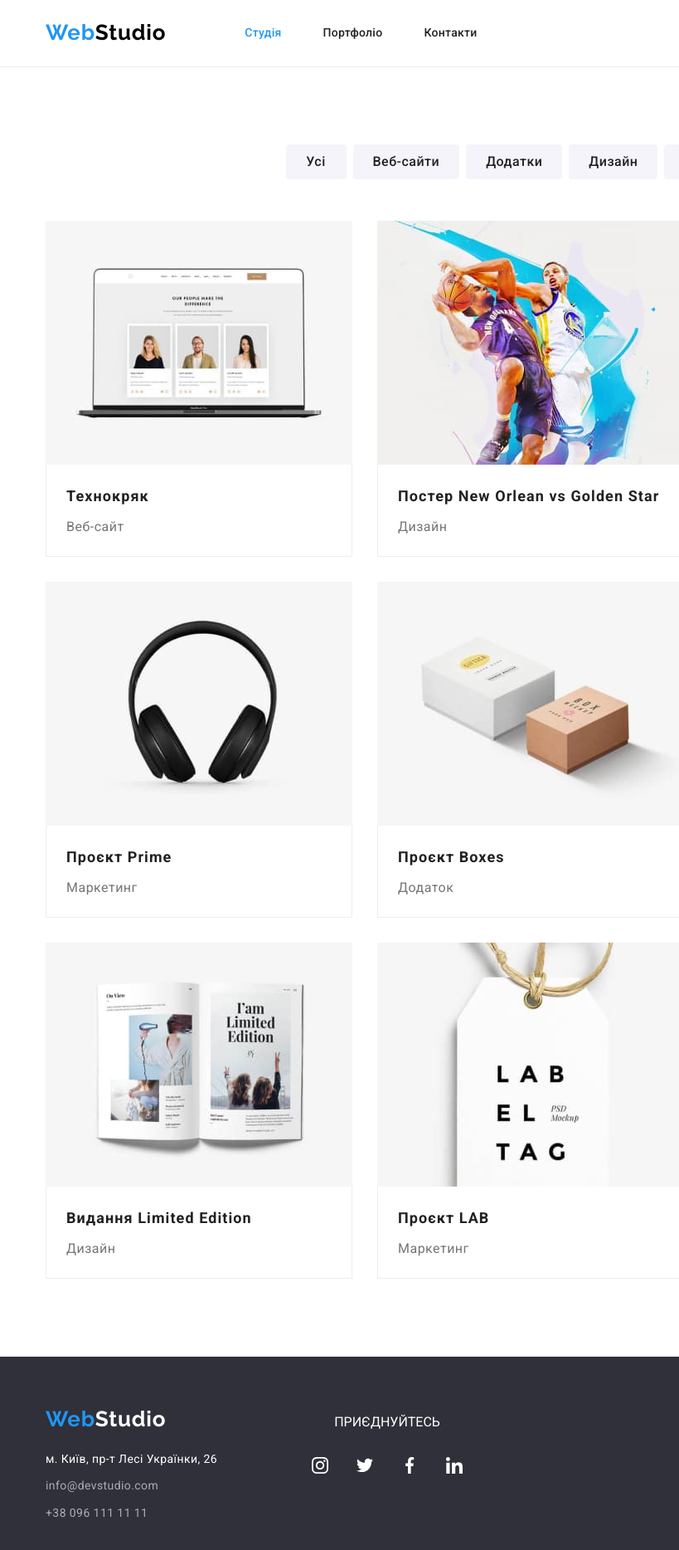
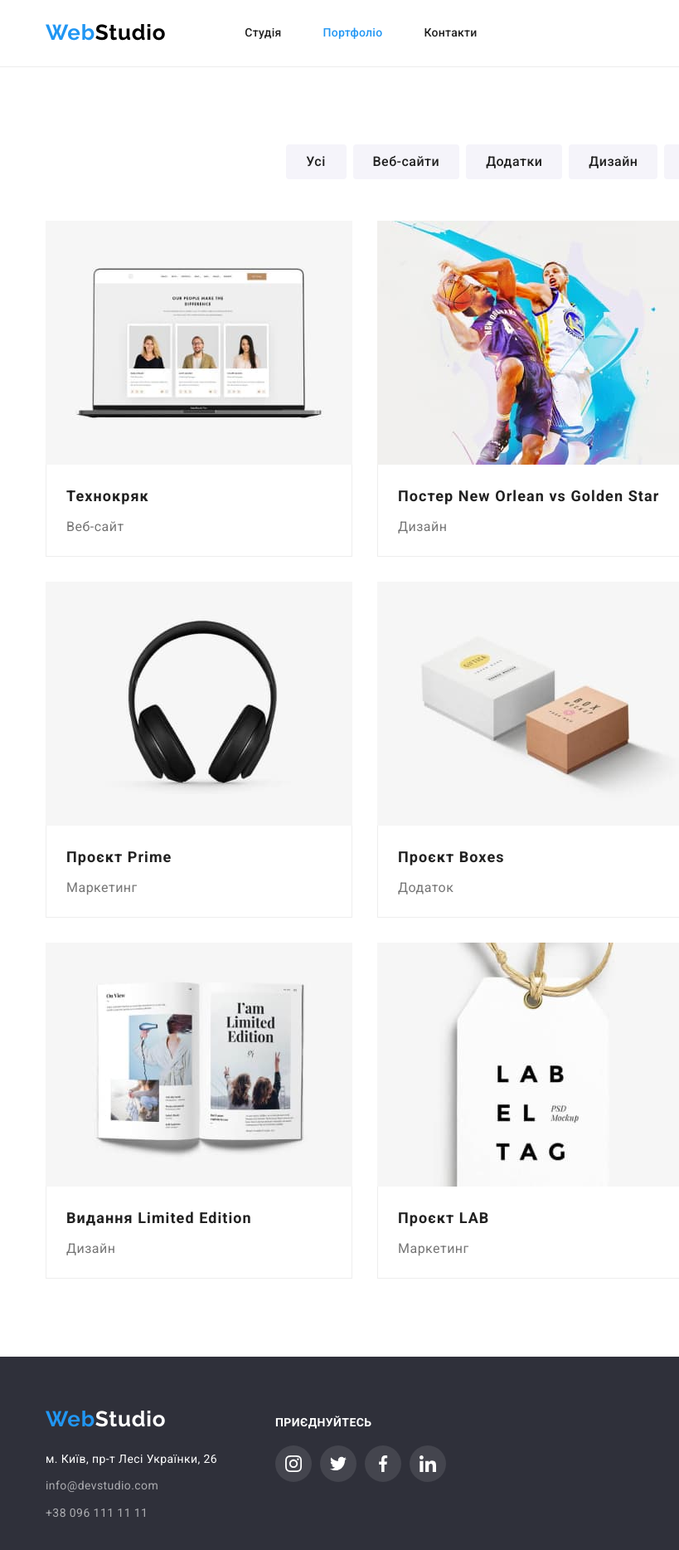
Before and after one commit to Gogolbog/goit-markup-hw-04, a plain HTML site: page portfolio.html in a window 1280 px wide. Shown: the full height of the page at 83% size, 0-819 px from the left. Drawn offline with nearby package versions, Linux system fonts and the light colour scheme.

Commit message:
after mentor

```diff
--- a/css/styles.css
+++ b/css/styles.css
@@ -11,6 +11,7 @@
     --secondary-back-color :#F5F4FA;
     --first-icon-color : #AFB1B8;
     --hero-bcg-color :#C4C4C4;
+    --footer-bgc-link :rgba(255, 255, 255, 0.1);
 }
 
 body {
@@ -169,7 +170,6 @@ img {
     background-position: center;
     background-image:linear-gradient(rgba(47, 48, 58, 0.4), rgba(47, 48, 58, 0.4)),url("../images/hero-back.jpg");
     background-repeat: no-repeat;
-    min-height: 600px;
     background-size: cover;
 }
 
@@ -291,7 +291,6 @@ img {
 }
 /* друга  секція  */
 
-
 .we-do {
         width: 1200px;
         padding-left: 15px;
@@ -373,7 +372,6 @@ img {
 
 .social {
     display: flex;
-    width: 270px;
     justify-content: center;
 }
 
@@ -411,10 +409,7 @@ img {
     fill: var(--white-color);
 }
 
-
 /* секція клієнтів */
-
-
 
 .container-clients {
         width: 1200px;
@@ -463,7 +458,6 @@ img {
 .clients-link:focus svg {
     fill: var(--accent-color);
 }
-
 
 /* footer */
 
@@ -535,8 +529,12 @@ img {
 }
 
 .footer-text {
+        font-weight: 700;
+        font-size: 14px;
+        line-height: 16px;
+        letter-spacing: 0.03em;
+        text-transform: uppercase;
     color: var(--white-color);
-    text-align: center;
     text-transform: uppercase;
     margin-bottom: 20px;
 }
@@ -545,9 +543,11 @@ img {
     fill: var(--white-color);
 }
 
+.footer-item {
+background: var(--footer-bgc-link);
+}
 
 /* page portfolio */
-
 
 .container-menu {
         width: 1200px;
--- a/portfolio.html
+++ b/portfolio.html
@@ -19,10 +19,10 @@
                 <a href="./index.html" class="logo"><span class="logo-part">Web</span>Studio</a>
                 <ul class="nav">
                     <li class="header-link">
-                        <a href="./index.html" class="nav-link current">Студія</a>
+                        <a href="./index.html" class="nav-link">Студія</a>
                     </li>
                     <li class="header-link">
-                        <a href="./portfolio.html" class="nav-link">Портфоліо</a>
+                        <a href="./portfolio.html" class="nav-link current">Портфоліо</a>
                     </li>
                     <li class="header-link">
                         <a href="#" class="nav-link">Контакти</a>
@@ -192,8 +192,6 @@
                 </ul>
             </div>
         </div>
-                    </address>
-                    </div>
     </footer>
 </body>
 
```
Also changed, not shown: index.html (+2 -5 lines). Lines whose indentation alone changed are shown as unchanged.
